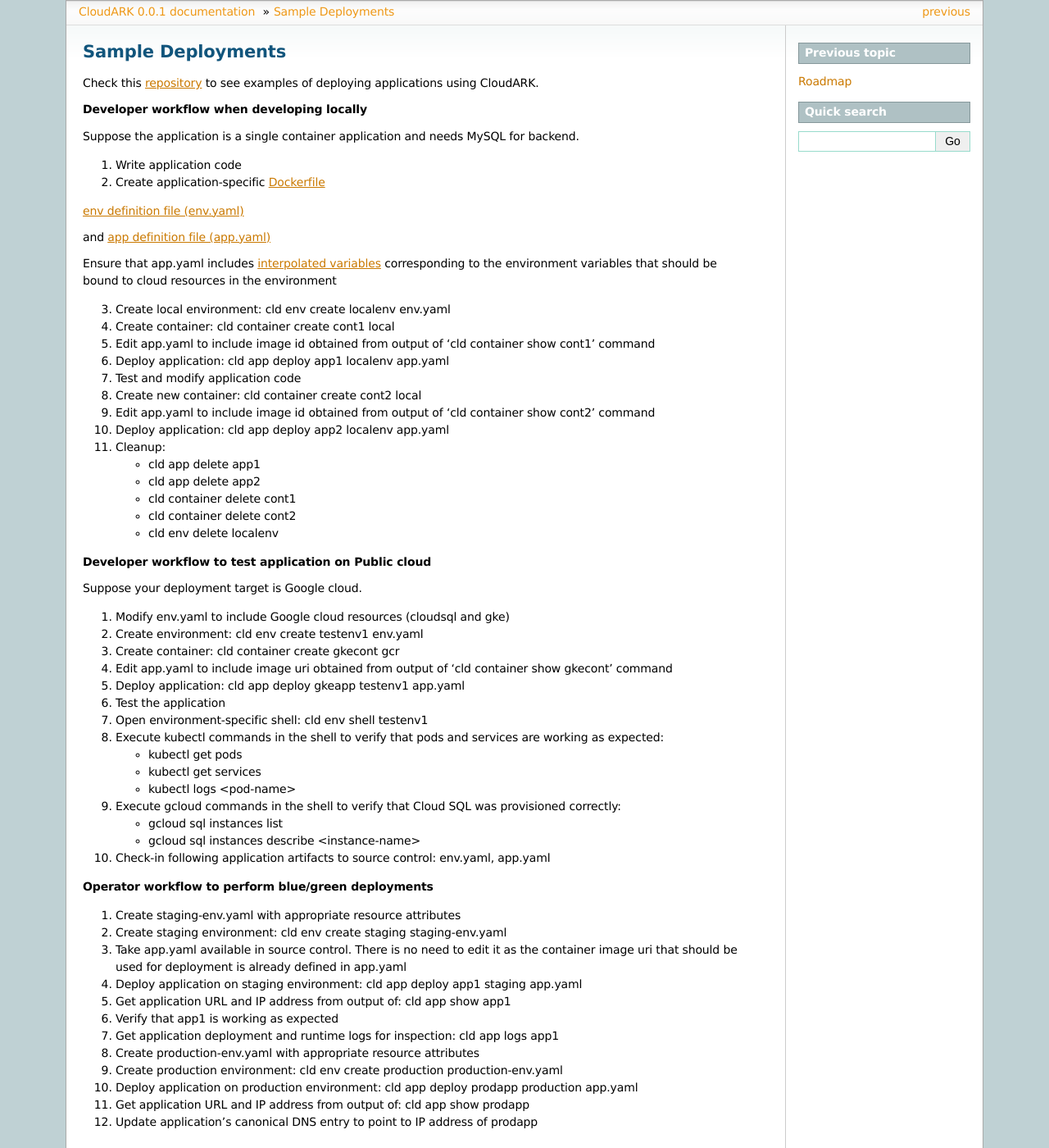
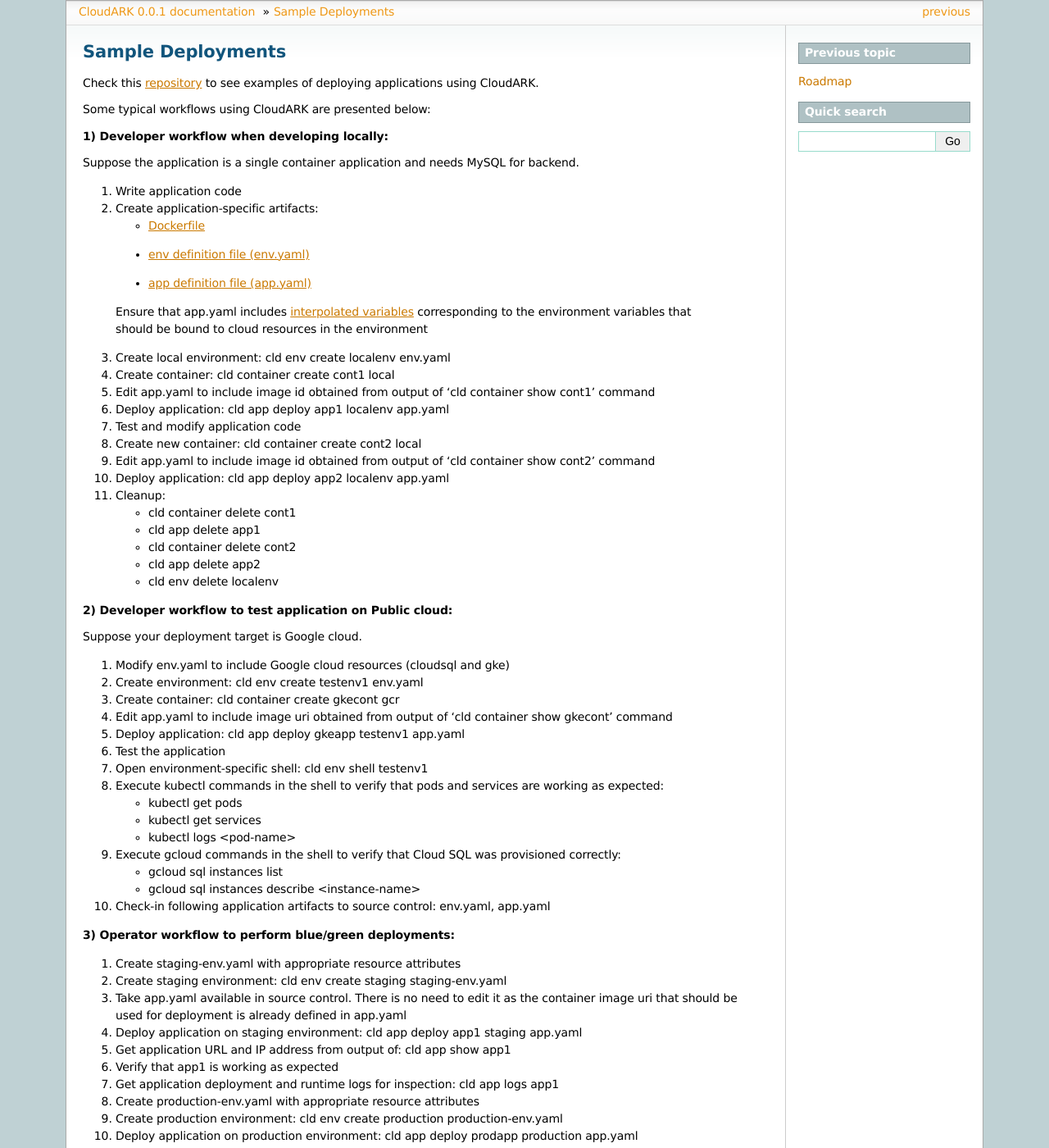
Before and after one commit to cloud-ark/caastle, a Sphinx documentation site: the page built from docs/samples.rst, in a window 1280 px wide and 1400 px high. Shown: the whole window at 82% size. Built offline with Sphinx 7.4.7, drawn with Linux system fonts in a browser that asks for light colours; formulas are drawn with MathJax 3.

Commit message:
Docs update - Samples

```diff
--- a/docs/samples.rst
+++ b/docs/samples.rst
@@ -5,30 +5,33 @@
 
 .. _repository: https://github.com/cloud-ark/cloudark-samples
 
+Some typical workflows using CloudARK are presented below:
 
-**Developer workflow when developing locally**
+**1) Developer workflow when developing locally:**
 
 Suppose the application is a single container application and needs MySQL for backend.
 
 1) Write application code
 
-2) Create application-specific Dockerfile_
+2) Create application-specific artifacts:
+
+   - Dockerfile_
 
 .. _Dockerfile: https://github.com/cloud-ark/cloudark-samples/blob/master/greetings/Dockerfile
 
-`env definition file (env.yaml)`__
+   - `env definition file (env.yaml)`__
 
 .. _env: https://github.com/cloud-ark/cloudark-samples/blob/master/greetings/environment-local.yaml
 
 __ env_
 
-and `app definition file (app.yaml)`__
+   - `app definition file (app.yaml)`__
 
 .. _app: https://github.com/cloud-ark/cloudark-samples/blob/master/greetings/app-local.yaml
 
 __ app_
 
-Ensure that app.yaml includes `interpolated variables`__ corresponding to the environment variables that should be bound to cloud resources in the environment
+   Ensure that app.yaml includes `interpolated variables`__ corresponding to the environment variables that should be bound to cloud resources in the environment
 
 .. _interpolation: https://cloud-ark.github.io/cloudark/docs/html/html/env_vars.html
 
@@ -52,18 +55,18 @@
 
 11) Cleanup:
 
+    - cld container delete cont1
+
     - cld app delete app1
 
+    - cld container delete cont2
+
     - cld app delete app2
-
-    - cld container delete cont1
-
-    - cld container delete cont2
 
     - cld env delete localenv
 
 
-**Developer workflow to test application on Public cloud**
+**2) Developer workflow to test application on Public cloud:**
 
 Suppose your deployment target is Google cloud.
 
@@ -98,7 +101,7 @@
 10) Check-in following application artifacts to source control: env.yaml, app.yaml
 
 
-**Operator workflow to perform blue/green deployments**
+**3) Operator workflow to perform blue/green deployments:**
 
 1) Create staging-env.yaml with appropriate resource attributes
 
```
Also changed, not shown: docs/html/html/samples.html (+22 -9 lines), docs/html/html/searchindex.js, 2 other files.
